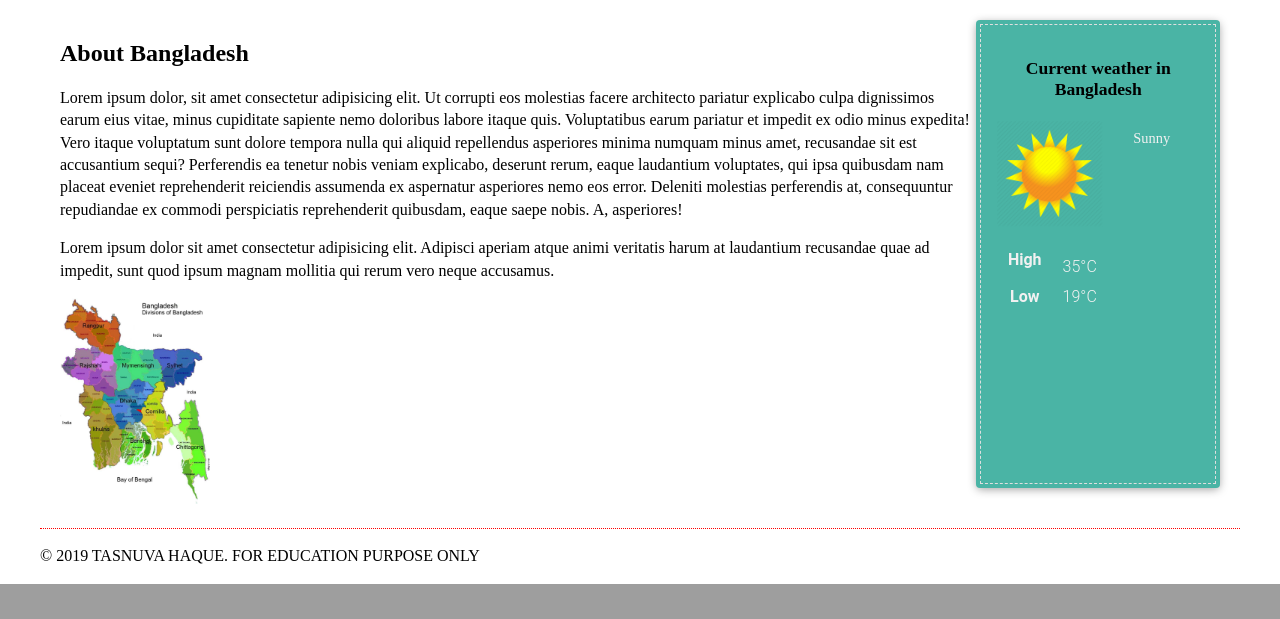
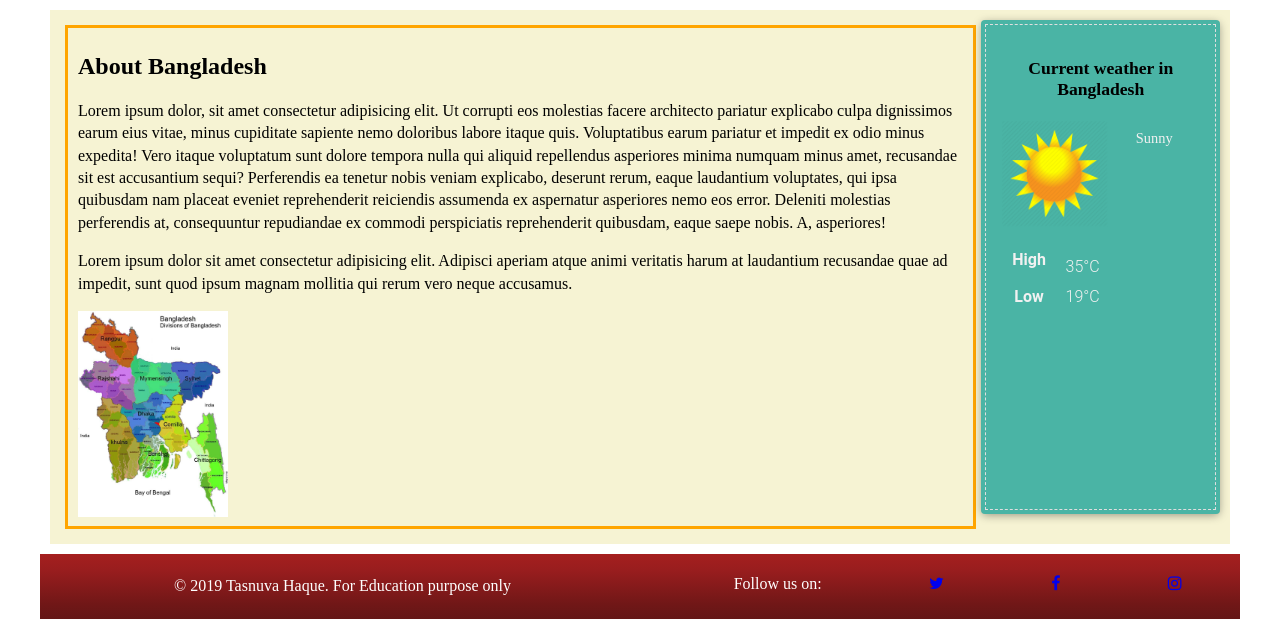
Before and after one commit to thaqueubc/Country_Project, a PHP site: page / in a window 1280 px wide. Shown: the part 900-1519 px from the top of the page. Before the commit the page ends 1484 px from the top, so only its background shows below. Run offline with PHP 8.4, Linux system fonts and the light colour scheme; some libraries are stand-ins or nearby versions.

Commit message:
footer style and social media icon added

```diff
--- a/index.html
+++ b/index.html
@@ -6,6 +6,9 @@
     <meta http-equiv="X-UA-Compatible" content="ie=edge">
     <link rel="stylesheet" href="styles/styles.css">
     <link href="https://fonts.googleapis.com/css?family=Lobster&display=swap" rel="stylesheet">
+
+    <!-- social media icon -->
+    <link rel="stylesheet" href="https://maxcdn.bootstrapcdn.com/font-awesome/4.4.0/css/font-awesome.min.css">
     <title>Beautiful Bangladesh</title>
 
     <!-- Favicon -->
@@ -84,6 +87,19 @@
 
     <footer>
         <p>&copy; 2019 Tasnuva Haque. For Education purpose only </p>
+
+        <ul>Follow us on:
+            <li class="social">
+                <a href="http://twitter.com/wesbos"><i class="fa fa-twitter"></i></a>
+            </li>
+            <li class="social">
+                <a href="http://facebook.com/wesbos.developer"><i class="fa fa-facebook"></i></a>
+            </li>
+            <li class="social">
+                <a href="http://instagram.com/wesbos"><i class="fa fa-instagram"></i></a>
+            </li>
+        </ul>
+
     </footer>
 
 </div>
--- a/styles/styles.css
+++ b/styles/styles.css
@@ -127,6 +127,10 @@ header h1 {
 
 /* style for main section */
 
+main{
+    background-color: rgba(246, 242, 207, 0.90);
+}
+
 .main_home{
     display: flex;
     justify-content: space-between;
@@ -136,6 +140,9 @@ header h1 {
 
 .content{
     flex: 1 1 78%;
+    border: 3px solid orange;
+    padding: 5px 10px;
+    margin: 5px;
 }
 
 
@@ -196,111 +203,25 @@ aside#weather table tr:first-child th{
 
 }
 
-
-/* Style for History page article  */
-
-.history-h1 {
-	text-align: center;
-}
-
-.history_article {
-    margin: 10px;
-    padding: 0 10px;
-}
-
-
-.history_article .featured-image {
-	width: 39%;
-	float: right;
-	margin-left: 20px;
-}
-
-.history-btn a{
-    text-decoration: none;
-}
-
-.lib-war{
-    display: flex;
-}
-
-.part1{
-    flex: 0 0 65%;
-}
-
-/* Slideshow User Interface Elements */
-.slideshow-container {
-    flex: 0 0 30%;
-    position: relative;
-    max-width: 400px;
-}
-
-.cycle-pager {
-    position: absolute;
-    font-size: 3em;
-    top: 5px;
-    left: 50%;
-    transform: translateX(-50%);
-    z-index: 900;
-    color: #818181;
-}
-
-.cycle-pager-active {
-    color: orange;
-}
-
-.controls button {
-    font-size: 5em;
-    padding: 0;
-    background-color: transparent;
-    border: none;
-    position: absolute;
-    top: 50%;
-    transform: translateY(-50%);
-    z-index: 900;
-}
-
-.prev {
-    left: 10px;
-}
-
-.next {
-    right: 10px;
-}
-
-/* Style for Tourism page */
-
-
-.h1_tourism{
-    text-align: center;
-    width: 100%;
-}
-
-section.tourism{
-    display: flex;
-    padding: 10px;
-    justify-content: space-around;
-    width: 100%;
-}
-
-.tourist_spot{
-    flex: 1;
-    margin: 10px;
-}
-
-.t-btn{
-    align-content: center;
-}
-
-.t-btn a{
-    text-decoration: none;
-}
 /* Style for footer */
 footer{
-    border-top: 1px dotted red;
+    background: linear-gradient(to bottom, #a51f1f 0%,#981d1e 26%,#701717 78%,#641616 100%);
+    display: flex;
+    padding: 5px;
 }
 
 footer p{
-    text-transform: uppercase;
+    flex: 1 1 49%;
+    color: white;
+    text-align: center;
+}
+
+footer  ul{
+    flex: 1 1 49%;
+    color: white;
+    display: flex;
+    justify-content: space-around;
+    list-style: none;
 }
 
 .sr-only {
```
Also changed, not shown: history.html (+20 -5 lines), styles/style_history.css (added, +69 -0 lines), styles/style_tourism.css (renamed from styles/style_form.css, +28 -0 lines), tourism.html (+16 -1 lines).
